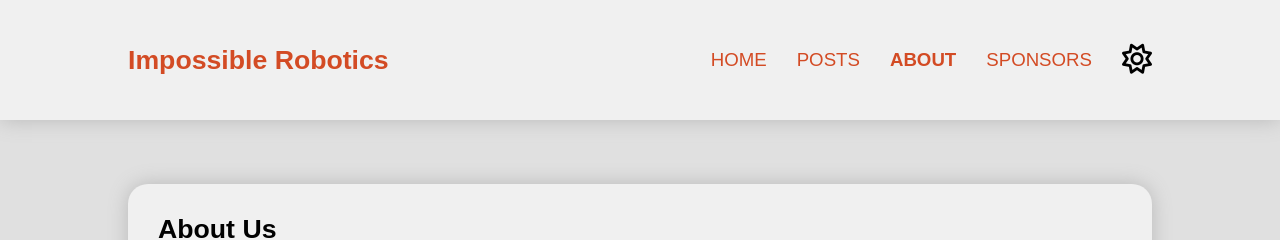
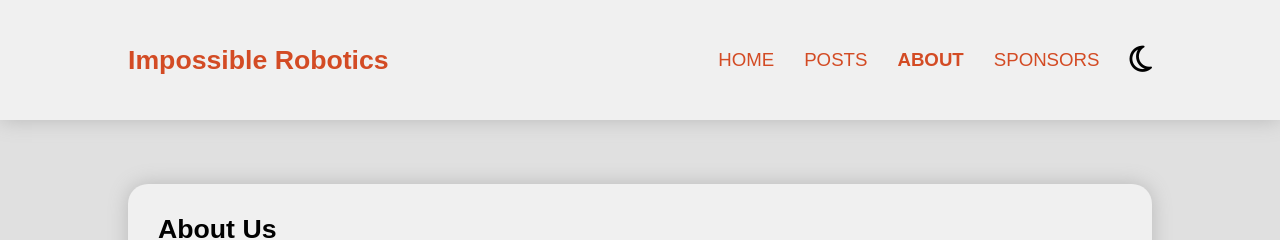
Before and after one commit to Impossible-Robotics/impossible-robotics.github.io, a Jekyll site: the page built from about.md, in a window 1280 px wide. Shown: the top 240 px of the page. Built offline with Jekyll 4.4.1, drawn with Linux system fonts in a browser that asks for light colours; nearby versions of some CDN libraries.

Commit message:
Fixed dark mode icon not changing.

```diff
--- a/_includes/header.html
+++ b/_includes/header.html
@@ -10,8 +10,7 @@
         </div>
 
         <button class="toggle-theme-button icon-button" onclick="toggleTheme()">
-				<i class="far fa-moon"></i>
-				<i class="far fa-sun"></i>
-		</button>
+            <i id="toggle-scheme-icon" class="far fa-moon"></i>
+        </button>
     </div>
 </div>
--- a/scripts/theme-changer.js
+++ b/scripts/theme-changer.js
@@ -9,6 +9,12 @@ function setTheme(theme) {
     document.documentElement.style.setProperty('--main-text-opposite', 'var(--theme-' + theme + '-text-opposite)');
     document.documentElement.style.setProperty('--main-shadow', 'var(--theme-' + theme + '-shadow)');
 
+    if (theme == 'dark') {
+        document.getElementById('toggle-scheme-icon').classList.replace('fa-moon', 'fa-sun');
+    } else {
+        document.getElementById('toggle-scheme-icon').classList.replace('fa-sun', 'fa-moon');
+    }
+
     sessionStorage.setItem('color_theme', theme);
 }
 
@@ -17,7 +23,7 @@ function toggleTheme() {
 
     if (currentTheme == 'dark') {
         setTheme('light');
-    } else if (currentTheme == 'light') {
+    } else {
         setTheme('dark');
     }
 }
--- a/style/header.css
+++ b/style/header.css
@@ -47,18 +47,6 @@
     margin: auto 0 auto 30px;
 }
 
-@media (prefers-color-scheme: light) {
-    .toggle-theme-button .fa-moon {
-        display: none;
-    }
-}
-
-@media (prefers-color-scheme: dark) {
-    .toggle-theme-button .fa-sun {
-        display: none;
-    }
-}
-
 @media only screen and (max-width: 750px) {
     .header {
         flex-direction: column;
--- a/style/style.css
+++ b/style/style.css
@@ -126,6 +126,10 @@ html {
     margin: 5% 10%;
 }
 
+.hidden {
+    display: none;
+}
+
 @media only screen and (max-width: 450px) {
     .page-content {
         margin: 5% 0;
```
Also changed, not shown: 5 other files.
